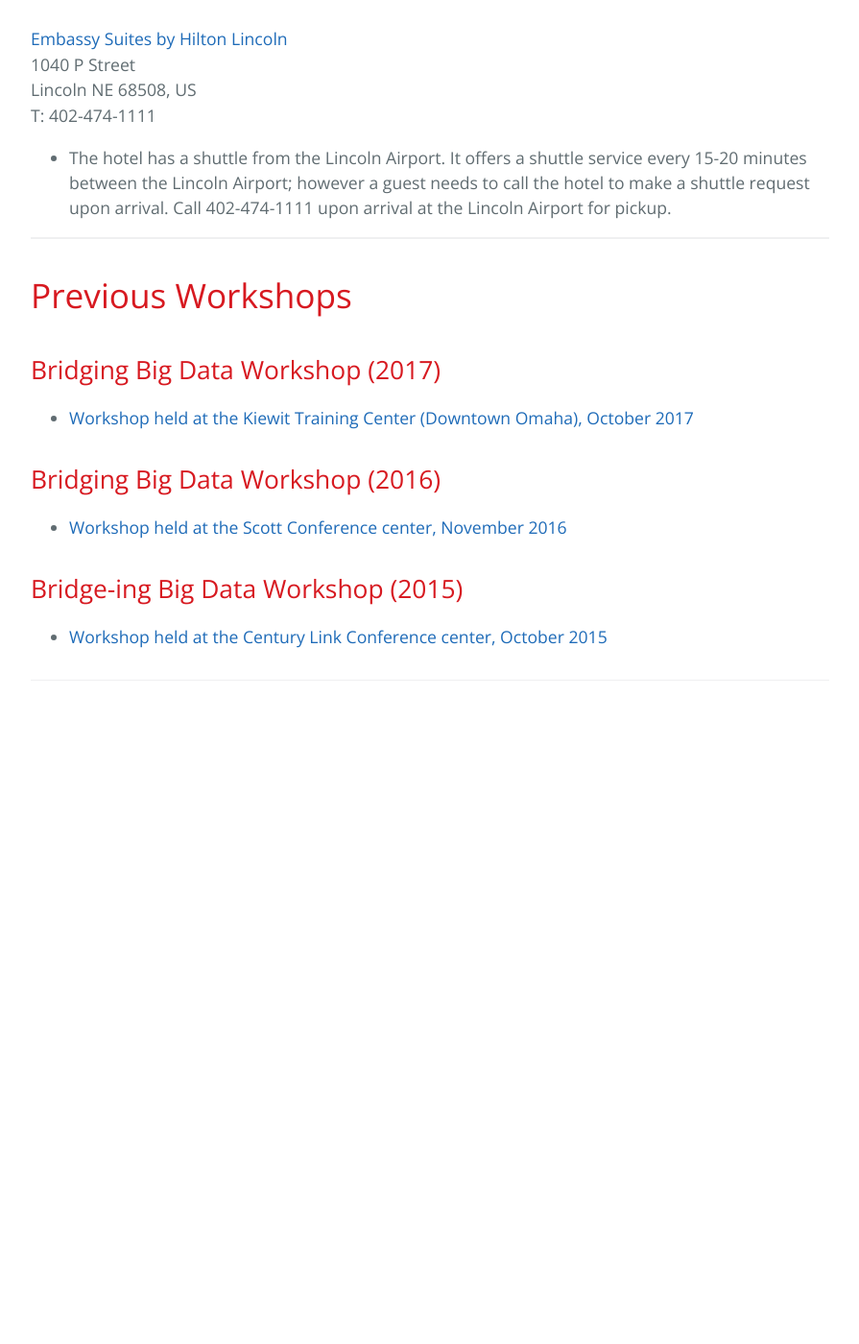
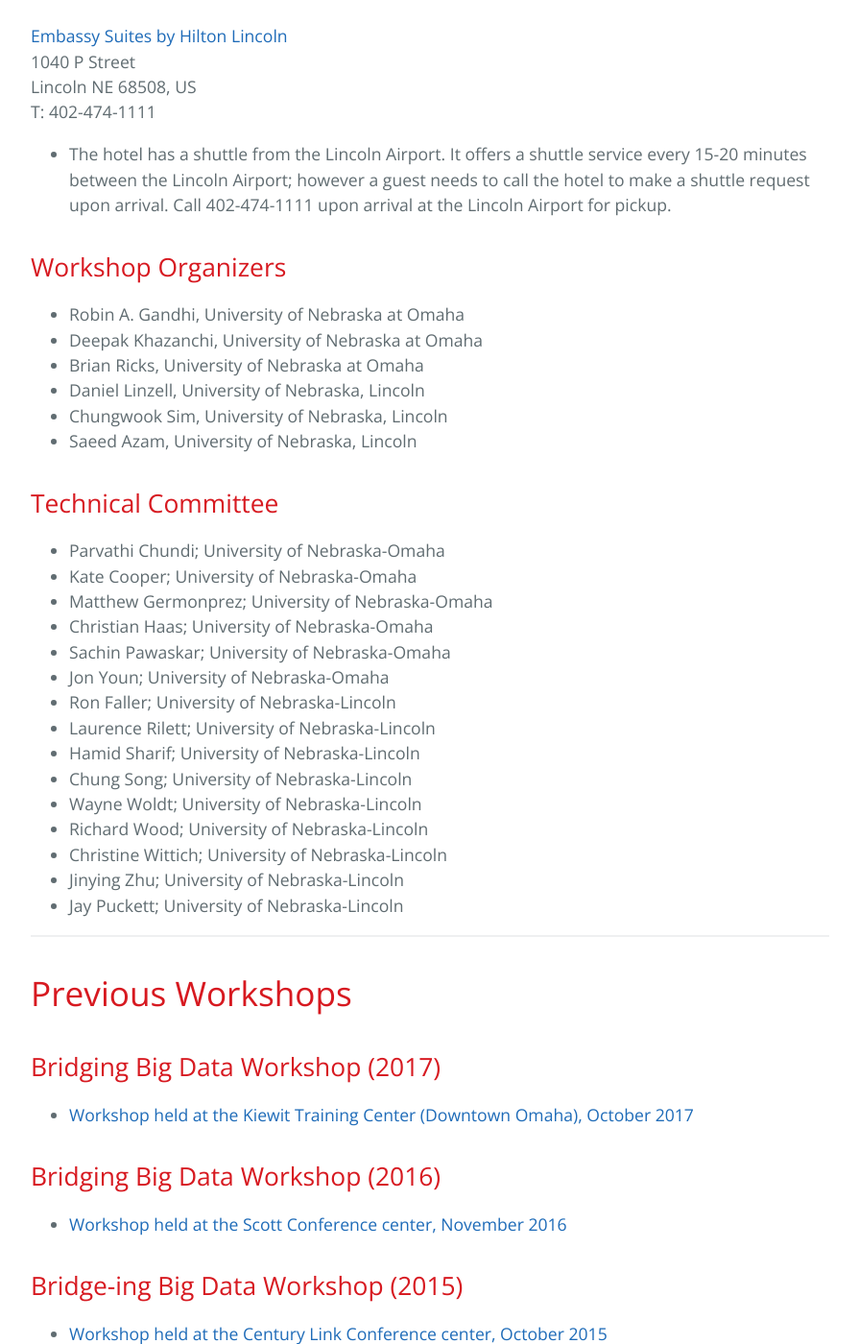
Before and after one commit to BridgingBigData/BridgingBigData.github.io, a Jekyll site: the page built from pages/bbd2019.md, in a window 1280 px wide and 1400 px high, scrolled down 2387 px. Shown: the whole window at 96% size, without its empty margins (192-1087 px from the left). Built offline with Jekyll 4.4.1, drawn with Linux system fonts in a browser that asks for light colours; before the commit the page ends 3160 px from its top, so only the background shows below that; some of the changed text lies outside the part shown.

````diff
--- a/pages/bbd2019.md
+++ b/pages/bbd2019.md
@@ -14,43 +14,48 @@ description: Bridging Big Data Workshop
 ## Registration open!
 - Seats are limited: [https://bridgingbigdata.eventbrite.com](https://bridgingbigdata.eventbrite.com)
 
-# Twitter
+## Twitter
 Use the hashtags ```#bb2019``` and ```#NebraskaSMARTI``` to talk about it and share ideas/pictures/feedback.
 [Here are some past tweets.](https://twitter.com/search?q=%23bbdOmaha)
 
 
-# BBD 2019 Theme
+## BBD 2019 Theme
 - Bring together bridge dataset owners, big data solution providers and academics
 - Smart big data pipelines for aging rural bridge transportation infrastructure - Concept to Realization
   - Showcase sensing and big data technology applications
   - Highlight solutions to data discovery and controlled sharing challenges
   - Unveil novel data-driven decision making tools
 
-# Workshop Focus Areas related to Bridge Structural Health
-## Data Management
+## Workshop Focus Areas related to Bridge Structural Health
+
+#### Data Management
 - Data security and quality; Intellectual Property; Standards and Shared Best Practices; Curation
 
-## Decision Support Systems
+#### Decision Support Systems
 - Analysis and Modeling; Data Analytics; Decision Making; Visualization
 
-## Social-Technological Impact
+#### Social-Technological Impact
 - Policy, societal, economic and environmental impact; disaster and crisis management
 
-## Next-Gen Health Monitoring
+#### Next-Gen Health Monitoring
 - Unmanned Aerial Vehicle/System (UAV/UAS); Sensors; Wireless Networks
 
-# Agenda
-- [Draft Agenda (subject to changes)](https://bridgingbigdata.github.io/pages/bbd2019agenda.html)
+## Agenda
+- [https://bridgingbigdata.github.io/pages/bbd2019agenda.html](https://bridgingbigdata.github.io/pages/bbd2019agenda.html)
 - Professional Development Units/Continuing Education Credits will be provided to workshop attendees.
 
-# Registration
+## Registration
 - Registration is free but required to get an accurate estimate for food and venue logistics
 - Register here: [https://bridgingbigdata.eventbrite.com](https://bridgingbigdata.eventbrite.com)
 
-# Parking
+<a name="poster_demo"></a>
+## Poster/Demonstration
+Interested in presenting your work at the Workshop? Please contact [Dr. Brian Ricks](https://www.unomaha.edu/college-of-information-science-and-technology/about/faculty-staff/brian-ricks.php) bricks [at] unomaha.edu by **October 2nd, 2019** with a brief abstract that describes your poster and/or demonstration. The guidelines for your poster or demonstration are available here: [https://bridgingbigdata.github.io/pages/bbd2019posterdemo.html](https://bridgingbigdata.github.io/pages/bbd2019posterdemo.html)
+
+## Parking
 - Please park in the paved lot just [north of Transformation Drive.](https://innovate.unl.edu/images/NIC%20Map%202019J.jpg)
 
-# Hotel
+## Hotel
 
 [Embassy Suites by Hilton Lincoln](https://goo.gl/maps/nk1YHKUF6ms2ThKRA)
 1040 P Street
@@ -58,6 +63,31 @@ Lincoln NE 68508, US
 T: 402-474-1111
 
 - The hotel has a shuttle from the Lincoln Airport. It offers a shuttle service every 15-20 minutes between the Lincoln Airport; however a guest needs to call the hotel to make a shuttle request upon arrival. Call 402-474-1111 upon arrival at the Lincoln Airport for pickup.
+
+## Workshop Organizers
+- Robin A. Gandhi, University of Nebraska at Omaha
+- Deepak Khazanchi, University of Nebraska at Omaha
+- Brian Ricks, University of Nebraska at Omaha
+- Daniel Linzell, University of Nebraska, Lincoln
+- Chungwook Sim, University of Nebraska, Lincoln
+- Saeed Azam, University of Nebraska, Lincoln
+
+## Technical Committee
+- Parvathi Chundi; University of Nebraska-Omaha
+- Kate Cooper; University of Nebraska-Omaha
+- Matthew Germonprez; University of Nebraska-Omaha
+- Christian Haas; University of Nebraska-Omaha
+- Sachin Pawaskar; University of Nebraska-Omaha
+- Jon Youn; University of Nebraska-Omaha
+- Ron Faller; University of Nebraska-Lincoln
+- Laurence Rilett; University of Nebraska-Lincoln
+- Hamid Sharif; University of Nebraska-Lincoln
+- Chung Song; University of Nebraska-Lincoln
+- Wayne Woldt; University of Nebraska-Lincoln
+- Richard Wood; University of Nebraska-Lincoln
+- Christine Wittich; University of Nebraska-Lincoln
+- Jinying Zhu; University of Nebraska-Lincoln
+- Jay Puckett; University of Nebraska-Lincoln
 
 ---
 
````
Also changed, not shown: pages/bbd2019agenda.md (+1 -1 lines), pages/bbd2019posterdemo.md (+11 -4 lines).
